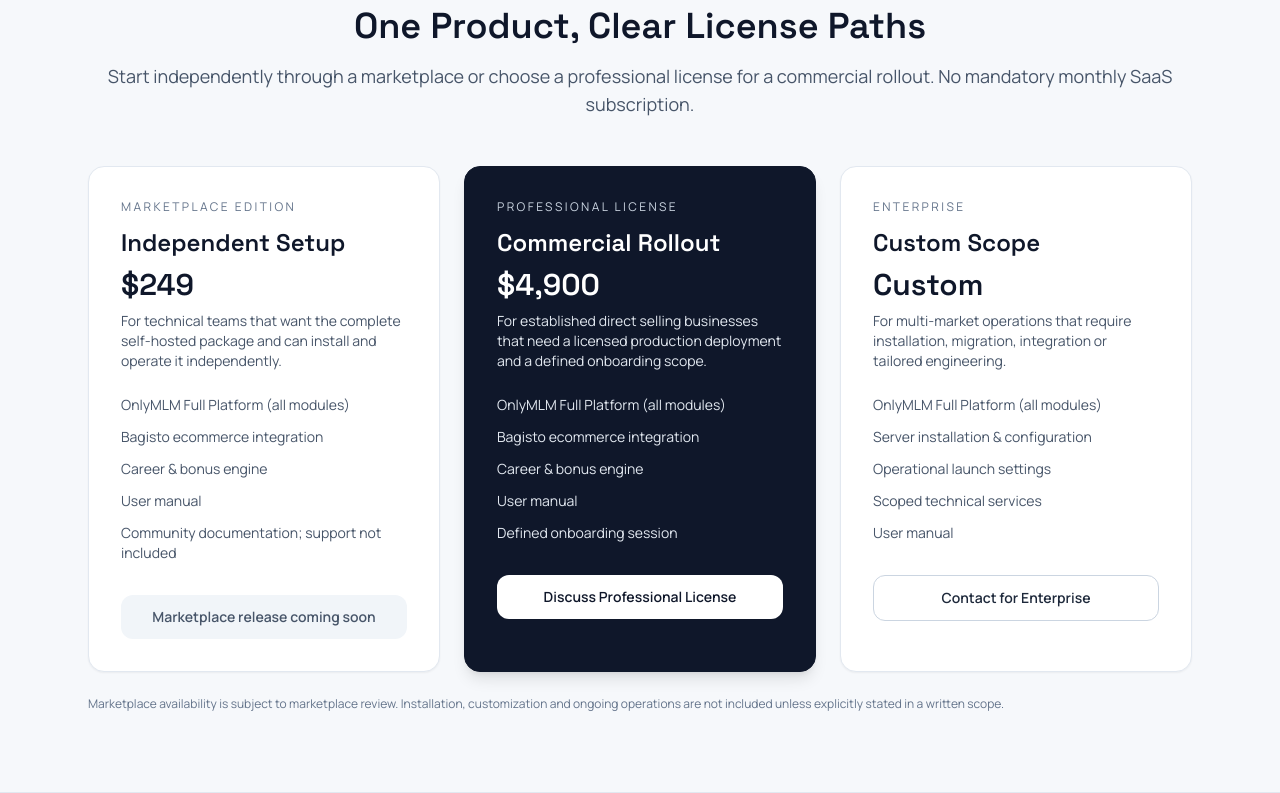
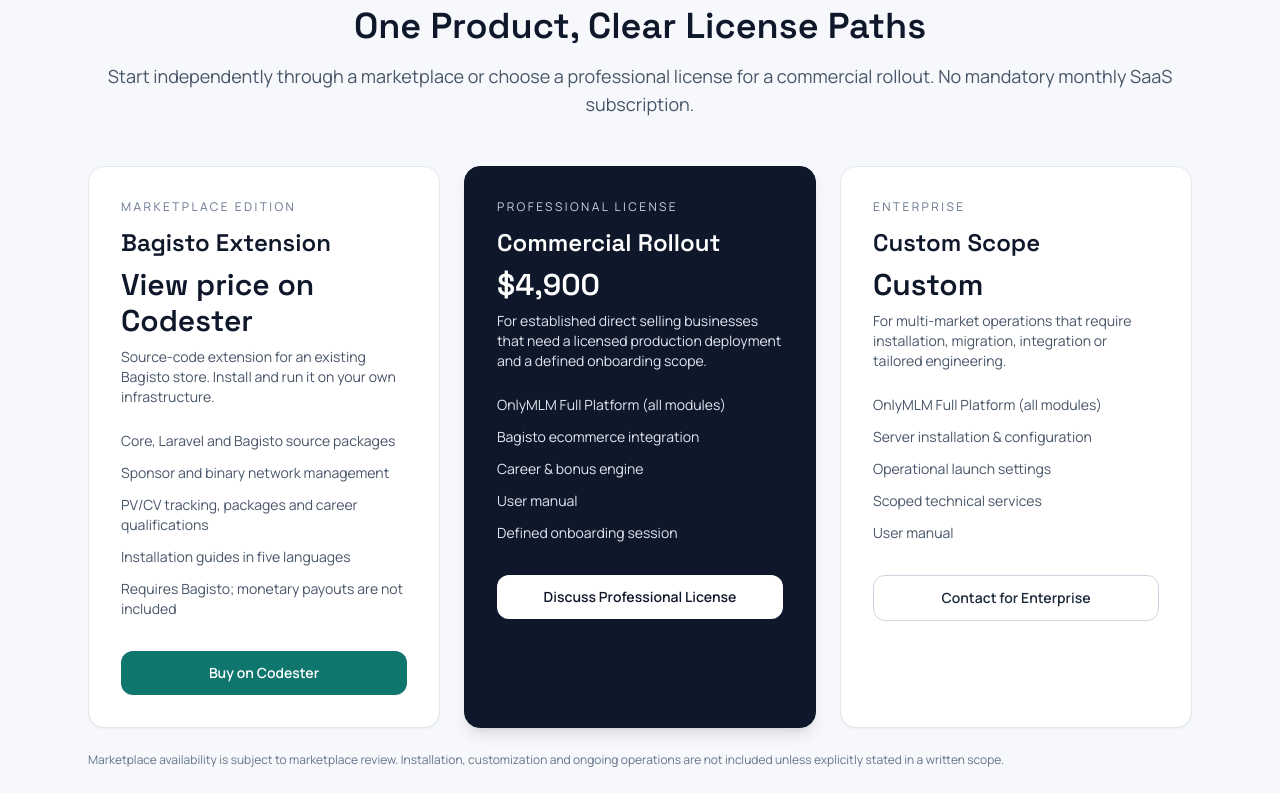
Before and after one commit to sryyabey/onlymlmweb, a Laravel app: page / in a window 1280 px wide. Shown: the part 2760-3553 px from the top of the page. Run offline with Laravel 12, Linux system fonts and the light colour scheme; style sheets or scripts are compiled from the project's sources; parts of the project's set-up code (start-up, migrations or seed data) failed here and were passed over; some libraries are stand-ins or nearby versions.

Commit message:
codester düzenleme

```diff
--- /dev/null
+++ b/config/marketplace.php
@@ -0,0 +1,5 @@
+<?php
+
+return [
+    'codester_url' => 'https://www.codester.com/items/76694/onlymlm-binary-network-extension-for-bagisto?ref=sureyyakarabay',
+];
--- /dev/null
+++ b/resources/lang/en/marketplace.php
@@ -0,0 +1,13 @@
+<?php
+
+return [
+    'buy' => 'Buy on Codester',
+    'price' => 'View price on Codester',
+    'title' => 'Bagisto Extension',
+    'body' => 'Source-code extension for an existing Bagisto store. Install and run it on your own infrastructure.',
+    'source' => 'Core, Laravel and Bagisto source packages',
+    'network' => 'Sponsor and binary network management',
+    'points' => 'PV/CV tracking, packages and career qualifications',
+    'guides' => 'Installation guides in five languages',
+    'scope' => 'Requires Bagisto; monetary payouts are not included',
+];
--- a/resources/views/doc/bagisto.blade.php
+++ b/resources/views/doc/bagisto.blade.php
@@ -34,6 +34,7 @@
         <aside class="guide-sidebar" aria-label="Documentation navigation">
             <p class="text-xs font-semibold uppercase tracking-widest text-teal-700">OnlyMLM / Bagisto</p>
             <h2 class="mt-2 title-font text-2xl font-semibold">Documentation</h2>
+            <a href="{{ config('marketplace.codester_url') }}" rel="sponsored" class="mt-4 inline-flex min-h-11 items-center rounded-xl border border-slate-300 bg-white px-4 py-2 font-semibold">{{ __('marketplace.buy') }}</a>
             <nav aria-label="Guide language" class="mb-6">
                 @foreach ($languages as $code => $label)
                     <a href="{{ route('docs.bagisto', $code === 'en' ? [] : ['lang' => $code]) }}" lang="{{ $code }}" hreflang="{{ $code }}" @if($language === $code) aria-current="page" @endif>{{ $label }}{{ $language === $code ? ' •' : '' }}</a>
--- a/resources/views/livewire/welcome/footer.blade.php
+++ b/resources/views/livewire/welcome/footer.blade.php
@@ -6,6 +6,8 @@
                 <p class="mt-2 text-sm text-slate-400">{{ __('layout.footer.description') }}</p>
             </div>
             <div class="flex flex-wrap gap-6 text-sm">
+                <a href="{{ route('support') }}" lang="en" class="inline-flex min-h-6 items-center text-white underline underline-offset-4 hover:text-teal-200">OnlyMLM Support</a>
+                <a href="{{ config('marketplace.codester_url') }}" rel="sponsored" class="inline-flex min-h-6 items-center text-white underline underline-offset-4 hover:text-teal-200">{{ __('marketplace.buy') }}</a>
                 <span>{{ __('layout.footer.licensed') }}</span>
                 <span>{{ __('layout.footer.security') }}</span>
                 <span>{{ __('layout.footer.scalable') }}</span>
--- a/resources/views/sitemap.blade.php
+++ b/resources/views/sitemap.blade.php
@@ -10,4 +10,7 @@
         <loc>{{ rtrim(config('app.url'), '/') }}/docs/bagisto{{ $language === 'en' ? '' : '?lang=' . $language }}</loc>
     </url>
 @endforeach
+    <url>
+        <loc>{{ rtrim(config('app.url'), '/') }}/support</loc>
+    </url>
 </urlset>
--- a/resources/views/welcome.blade.php
+++ b/resources/views/welcome.blade.php
@@ -15,9 +15,9 @@
                     {{ __('welcome.hero.description') }}
                 </p>
                 <div class="mt-8 flex flex-wrap items-center gap-4">
-                    <a href="#pricing"
+                    <a href="{{ config('marketplace.codester_url') }}" rel="sponsored"
                         class="rounded-full bg-teal-600 px-6 py-3 text-sm font-semibold text-white shadow-sm transition hover:bg-teal-700">
-                        {{ __('welcome.hero.cta_primary') }}
+                        {{ __('marketplace.buy') }}
                     </a>
                     <a href="#features"
                         class="rounded-full border border-slate-300 px-6 py-3 text-sm font-semibold text-slate-700 transition hover:border-slate-400 hover:text-slate-900">
@@ -247,22 +247,22 @@
         <div class="mt-12 grid gap-6 lg:grid-cols-3">
             <div id="marketplace" class="rounded-2xl border border-slate-200 bg-white p-8 shadow-sm">
                 <p class="text-xs uppercase tracking-[0.2em] text-slate-500">{{ __('welcome.pricing.cards.self_eyebrow') }}</p>
-                <p class="title-font mt-3 text-2xl font-semibold text-slate-900">{{ __('welcome.pricing.cards.self_title') }}</p>
-                <p class="title-font mt-2 text-3xl font-semibold text-slate-900">{{ __('welcome.pricing.cards.self_price') }}</p>
+                <p class="title-font mt-3 text-2xl font-semibold text-slate-900">{{ __('marketplace.title') }}</p>
+                <p class="title-font mt-2 text-3xl font-semibold text-slate-900">{{ __('marketplace.price') }}</p>
                 <p class="mt-2 text-sm text-slate-600">
-                    {{ __('welcome.pricing.cards.self_body') }}
+                    {{ __('marketplace.body') }}
                 </p>
                 <ul class="mt-6 space-y-3 text-sm text-slate-600">
-                    <li>{{ __('welcome.pricing.lists.self.0') }}</li>
-                    <li>{{ __('welcome.pricing.lists.self.1') }}</li>
-                    <li>{{ __('welcome.pricing.lists.self.2') }}</li>
-                    <li>{{ __('welcome.pricing.lists.self.3') }}</li>
-                    <li>{{ __('welcome.pricing.lists.self.4') }}</li>
+                    <li>{{ __('marketplace.source') }}</li>
+                    <li>{{ __('marketplace.network') }}</li>
+                    <li>{{ __('marketplace.points') }}</li>
+                    <li>{{ __('marketplace.guides') }}</li>
+                    <li>{{ __('marketplace.scope') }}</li>
                 </ul>
-                <span
-                    class="mt-8 inline-flex w-full items-center justify-center rounded-xl bg-slate-100 px-5 py-3 text-sm font-semibold text-slate-600">
-                    {{ __('welcome.pricing.cards.self_cta') }}
-                </span>
+                <a href="{{ config('marketplace.codester_url') }}" rel="sponsored"
+                    class="mt-8 inline-flex w-full items-center justify-center rounded-xl bg-teal-700 px-5 py-3 text-sm font-semibold text-white transition hover:bg-teal-800 focus-visible:outline focus-visible:outline-2 focus-visible:outline-offset-4 focus-visible:outline-teal-700">
+                    {{ __('marketplace.buy') }}
+                </a>
             </div>
             <div class="rounded-2xl border border-slate-900 bg-slate-900 p-8 text-white shadow-lg">
                 <p class="text-xs uppercase tracking-[0.2em] text-slate-300">{{ __('welcome.pricing.cards.guided_eyebrow') }}</p>
--- a/routes/web.php
+++ b/routes/web.php
@@ -23,6 +23,12 @@ Route::get('locale/{locale}', function (string $locale) {
 
 Route::view('/', 'welcome')->name('home');
 
+Route::get('support', function () {
+    app()->setLocale('en');
+
+    return view('support');
+})->name('support');
+
 Route::get('docs/bagisto', [App\Http\Controllers\Doc\BagistoDocController::class, 'show'])
     ->name('docs.bagisto');
 
```
Also changed, not shown: resources/lang/es/marketplace.php (added, +13 -0 lines), resources/lang/fr/marketplace.php (added, +13 -0 lines), resources/lang/pt/marketplace.php (added, +13 -0 lines), resources/lang/tr/marketplace.php (added, +13 -0 lines), resources/views/support.blade.php (added, +53 -0 lines), tests/Feature/WelcomeSeoTest.php (+1 -0 lines).
